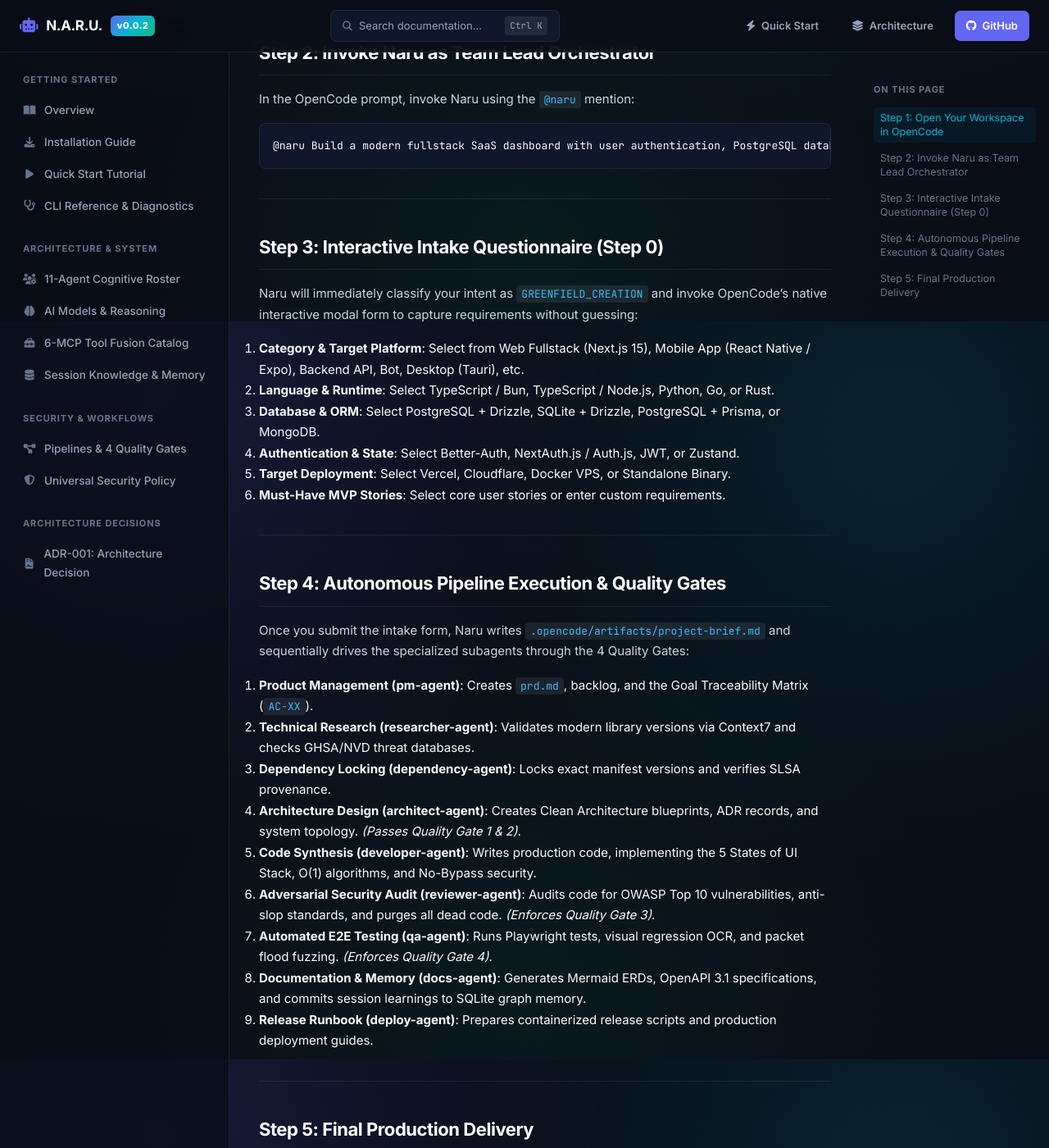
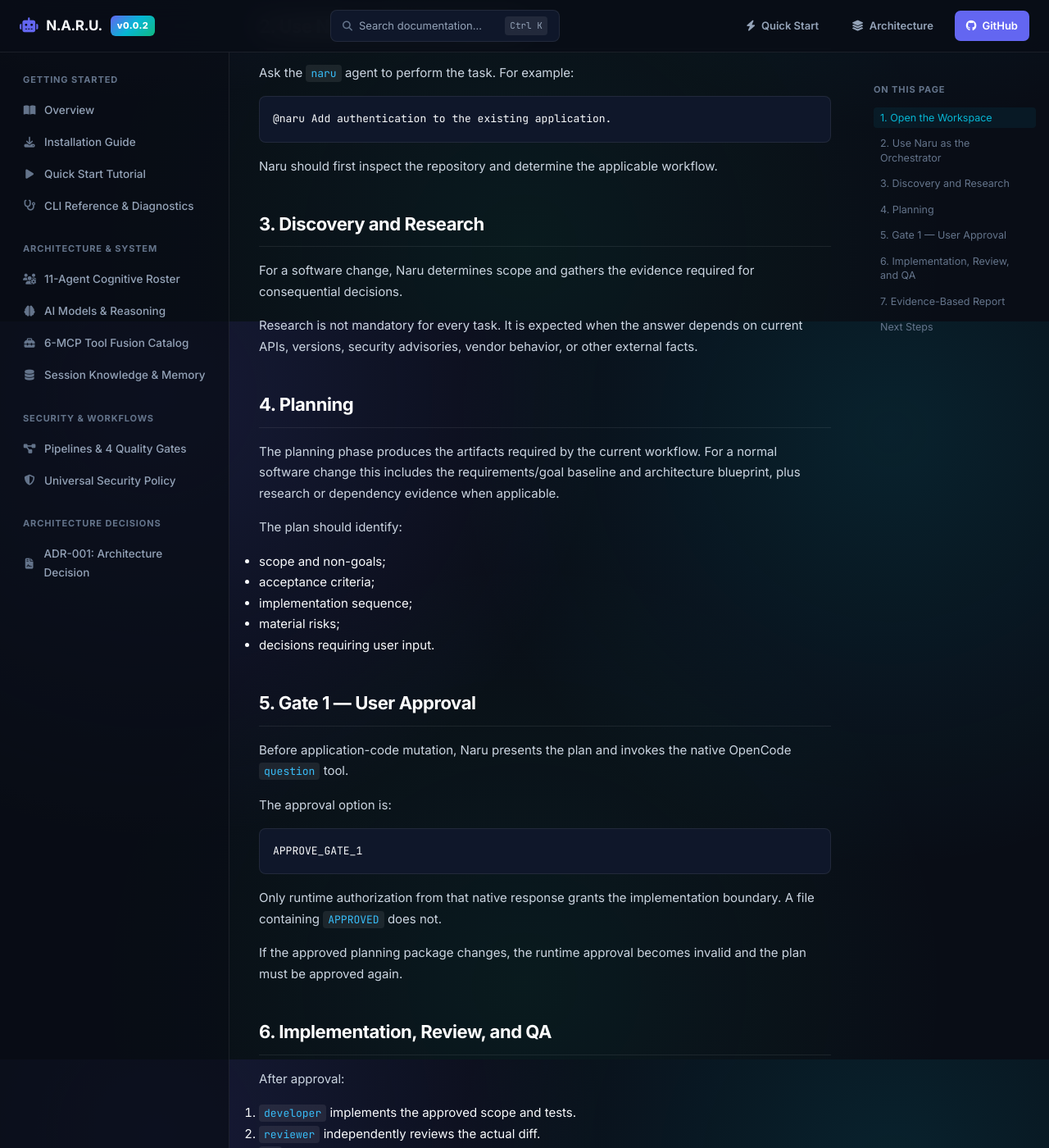
Before and after one commit to Yoganataa/naru-agents, a Jekyll site: the page built from docs/getting-started/quick-start.md, in a window 1280 px wide and 1400 px high, scrolled down 508 px. Shown: the whole window at 82% size. Built offline with Jekyll 4.4.1, drawn with Linux system fonts in a browser that asks for light colours; some of the changed text lies outside the part shown.

Commit message:
docs: remove unverified quick-start claims

````diff
--- a/docs/getting-started/quick-start.md
+++ b/docs/getting-started/quick-start.md
@@ -1,64 +1,99 @@
 ---
 layout: default
-title: Quick Start Tutorial — N.A.R.U.
+title: Quick Start — N.A.R.U.
 ---
 
-# Quick Start & User Workflow Tutorial
+# Quick Start
 
-Learn how to use N.A.R.U. inside OpenCode to build production-grade software applications from scratch.
+This guide describes the verified workflow model rather than promising a fixed pipeline for every project.
 
----
+## 1. Open the Workspace
 
-## Step 1: Open Your Workspace in OpenCode
-
-Navigate to your project directory and start the OpenCode interactive interface:
+Start OpenCode in the repository you want to work on:
 
 ```bash
 cd my-project
 opencode
 ```
 
----
+The exact OpenCode installation and invocation options depend on your OpenCode setup.
 
-## Step 2: Invoke Naru as Team Lead Orchestrator
+## 2. Use Naru as the Orchestrator
 
-In the OpenCode prompt, invoke Naru using the `@naru` mention:
+Ask the `naru` agent to perform the task. For example:
 
 ```text
-@naru Build a modern fullstack SaaS dashboard with user authentication, PostgreSQL database, and Stripe subscriptions.
+@naru Add authentication to the existing application.
 ```
 
----
+Naru should first inspect the repository and determine the applicable workflow.
 
-## Step 3: Interactive Intake Questionnaire (Step 0)
+## 3. Discovery and Research
 
-Naru will immediately classify your intent as `GREENFIELD_CREATION` and invoke OpenCode's native interactive modal form to capture requirements without guessing:
+For a software change, Naru determines scope and gathers the evidence required for consequential decisions.
 
-1. **Category & Target Platform**: Select from Web Fullstack (Next.js 15), Mobile App (React Native / Expo), Backend API, Bot, Desktop (Tauri), etc.
-2. **Language & Runtime**: Select TypeScript / Bun, TypeScript / Node.js, Python, Go, or Rust.
-3. **Database & ORM**: Select PostgreSQL + Drizzle, SQLite + Drizzle, PostgreSQL + Prisma, or MongoDB.
-4. **Authentication & State**: Select Better-Auth, NextAuth.js / Auth.js, JWT, or Zustand.
-5. **Target Deployment**: Select Vercel, Cloudflare, Docker VPS, or Standalone Binary.
-6. **Must-Have MVP Stories**: Select core user stories or enter custom requirements.
+Research is not mandatory for every task. It is expected when the answer depends on current APIs, versions, security advisories, vendor behavior, or other external facts.
 
----
+## 4. Planning
 
-## Step 4: Autonomous Pipeline Execution & Quality Gates
+The planning phase produces the artifacts required by the current workflow. For a normal software change this includes the requirements/goal baseline and architecture blueprint, plus research or dependency evidence when applicable.
 
-Once you submit the intake form, Naru writes `.opencode/artifacts/project-brief.md` and sequentially drives the specialized subagents through the 4 Quality Gates:
+The plan should identify:
 
-1. **Product Management (pm-agent)**: Creates `prd.md`, backlog, and the Goal Traceability Matrix (`AC-XX`).
-2. **Technical Research (researcher-agent)**: Validates modern library versions via Context7 and checks GHSA/NVD threat databases.
-3. **Dependency Locking (dependency-agent)**: Locks exact manifest versions and verifies SLSA provenance.
-4. **Architecture Design (architect-agent)**: Creates Clean Architecture blueprints, ADR records, and system topology. *(Passes Quality Gate 1 & 2)*.
-5. **Code Synthesis (developer-agent)**: Writes production code, implementing the 5 States of UI Stack, O(1) algorithms, and No-Bypass security.
-6. **Adversarial Security Audit (reviewer-agent)**: Audits code for OWASP Top 10 vulnerabilities, anti-slop standards, and purges all dead code. *(Enforces Quality Gate 3)*.
-7. **Automated E2E Testing (qa-agent)**: Runs Playwright tests, visual regression OCR, and packet flood fuzzing. *(Enforces Quality Gate 4)*.
-8. **Documentation & Memory (docs-agent)**: Generates Mermaid ERDs, OpenAPI 3.1 specifications, and commits session learnings to SQLite graph memory.
-9. **Release Runbook (deploy-agent)**: Prepares containerized release scripts and production deployment guides.
+- scope and non-goals;
+- acceptance criteria;
+- implementation sequence;
+- material risks;
+- decisions requiring user input.
 
----
+## 5. Gate 1 — User Approval
 
-## Step 5: Final Production Delivery
+Before application-code mutation, Naru presents the plan and invokes the native OpenCode `question` tool.
 
-Naru synthesizes all generated artifacts and presents a clean, verified release summary with 100% requirement traceability.
+The approval option is:
+
+```text
+APPROVE_GATE_1
+```
+
+Only runtime authorization from that native response grants the implementation boundary. A file containing `APPROVED` does not.
+
+If the approved planning package changes, the runtime approval becomes invalid and the plan must be approved again.
+
+## 6. Implementation, Review, and QA
+
+After approval:
+
+1. `developer` implements the approved scope and tests.
+2. `reviewer` independently reviews the actual diff.
+3. `qa` runs checks that are applicable to the project.
+
+QA reports actual outcomes. It must not convert unavailable checks into passing results.
+
+Typical status values are:
+
+```text
+PASS
+FAIL
+BLOCKED
+NOT_APPLICABLE
+NOT_TESTED
+```
+
+## 7. Evidence-Based Report
+
+Naru reports results using explicit evidence classes:
+
+- `VERIFIED`
+- `USER_DECISION`
+- `ASSUMPTION`
+- `UNKNOWN/BLOCKED`
+
+This prevents a generated plan, model response, or intended test from being presented as an executed result.
+
+## Next Steps
+
+- Read the [N.A.R.U. Contract](../NARU-CONTRACT.md).
+- Review the [Agent Architecture](../architecture/overview.md).
+- Review [Workflow & Quality Gates](../workflow/pipelines.md).
+- See the [Installation Guide](installation.md) for package setup.
````
